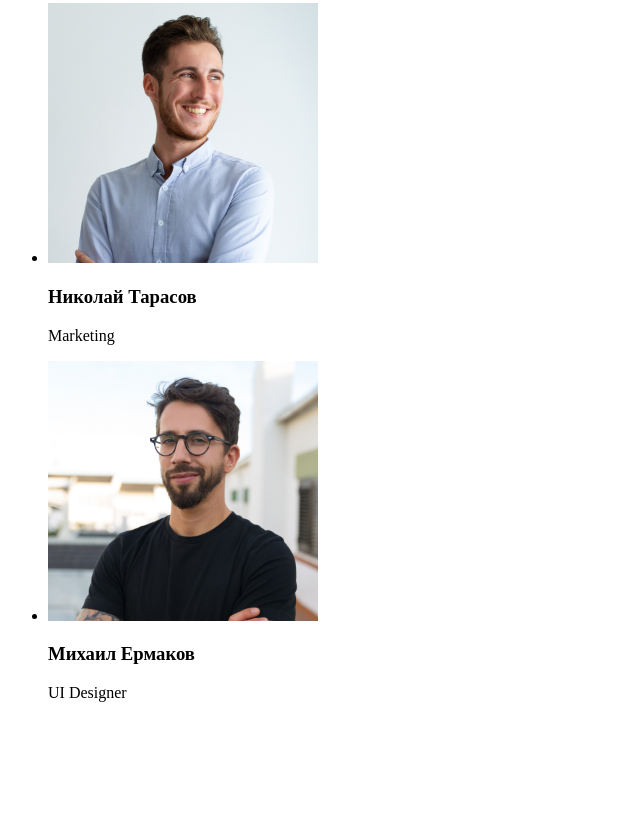
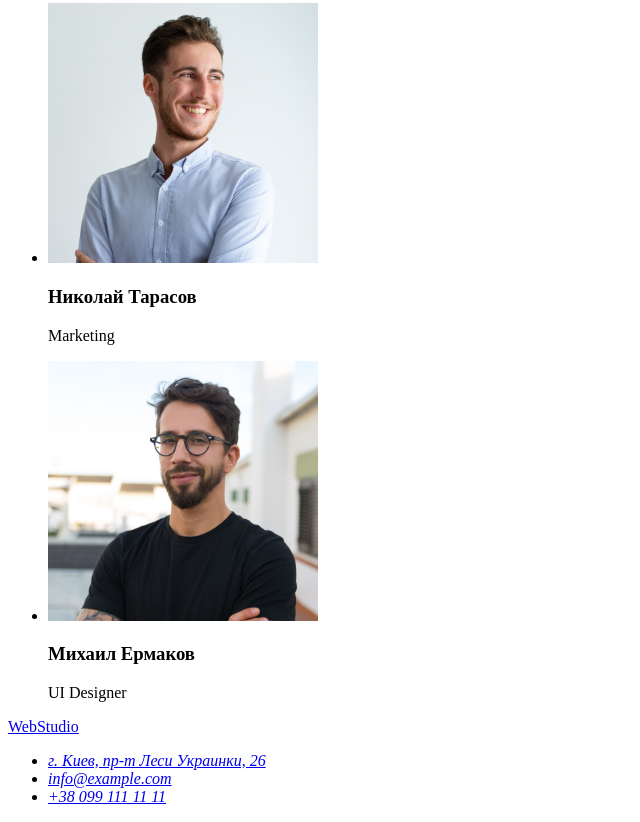
Before and after one commit to Sergiy-Yuschenko/goit-markup-hw-01, a plain HTML site: page index.html in a window 1280 px wide. Shown: the part 2285-3107 px from the top of the page, without its empty margins (0-640 px from the left). Before the commit the page ends 3003 px from the top, so only its background shows below. Drawn offline with Linux system fonts and the light colour scheme.

Commit message:
Додає розмітку футера

```diff
--- a/index.html
+++ b/index.html
@@ -93,6 +93,15 @@
                 </ul>
             </section>
         </main>
-        <footer></footer>
+        <footer>
+            <a href="/" aria-label="Логотип сайта Веб Студио"><span>Web</span><span>Studio</span></a>
+            <address>
+                <ul>
+                    <li><a href="https://goo.gl/maps/J2ixgFmDZ8d1wvZj8">г. Киев, пр-т Леси Украинки, 26</a></li>
+                    <li><a href="mailto:info@example.com">info@example.com</a></li>
+                    <li><a href="tel:+380991111111">+38 099 111 11 11</a></li>
+                </ul>
+            </address>
+        </footer>
     </body>
 </html>
```
